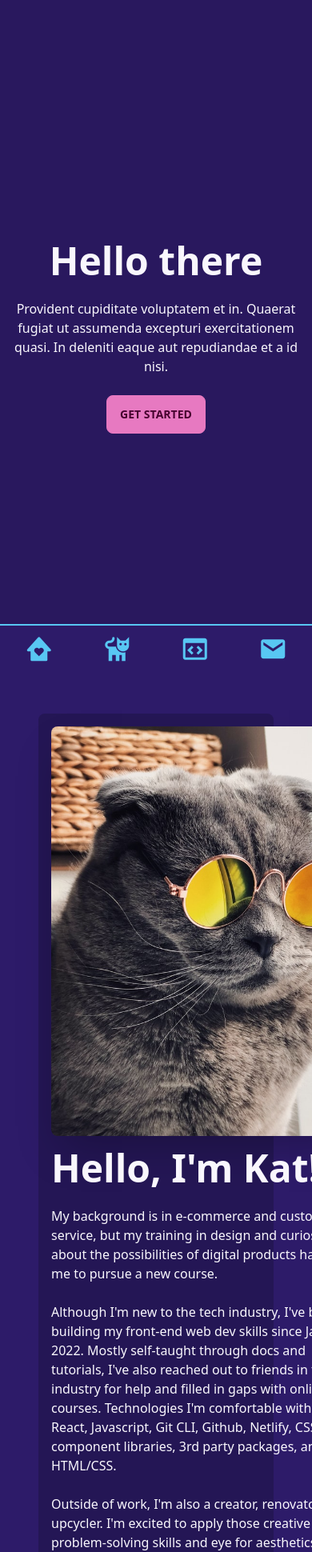
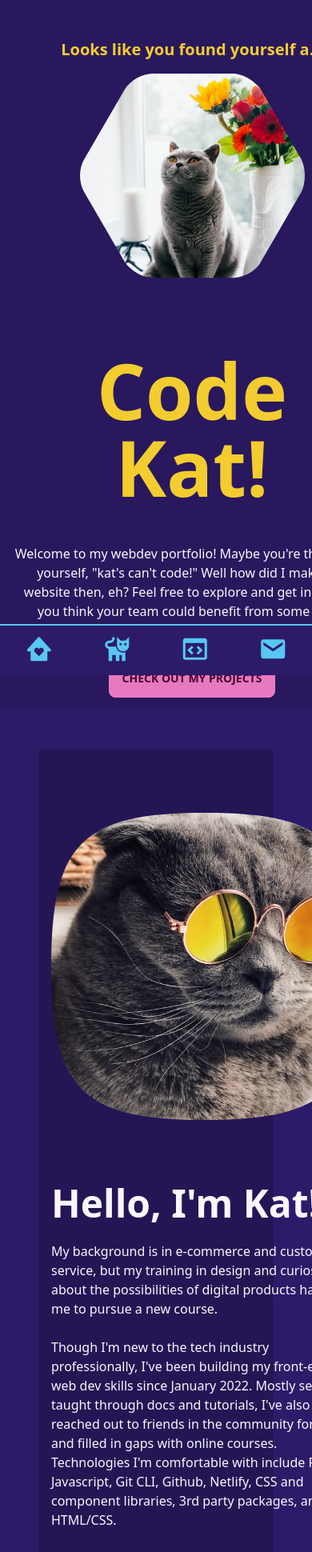
Before and after one commit to kemetcalf/portfolio-2023, a React (Create React App) app: page / in a window 390 px wide. Shown: the top 1940 px of the page at 80% size. Built offline with nearby package versions, Linux system fonts and the light colour scheme.

Commit message:
fixed Hero section responsive behavior

```diff
--- a/src/App.jsx
+++ b/src/App.jsx
@@ -7,12 +7,12 @@ import AboutMe from "./Components/AboutMe";
 export default function App() {
 	return (
 		<div>
-			<Hero id="hero" />
+			<Hero />
 			<AboutMe />
-			<ProjectGallery id="projectgallery" />
+			<ProjectGallery />
 
-			<ContactInfo id="contactinfo" />
-			<BottomNav id="navbar" />
+			<ContactInfo />
+			<BottomNav />
 		</div>
 	);
 }
--- a/src/Components/AboutMe.jsx
+++ b/src/Components/AboutMe.jsx
@@ -1,4 +1,5 @@
 import cool_cat from "../Assets/cool_cat.jpg";
+import AnchorLink from "react-anchor-link-smooth-scroll";
 
 export default function AboutMe() {
 	return (
@@ -8,7 +9,7 @@ export default function AboutMe() {
 					<img
 						src={cool_cat}
 						alt="grey cat wearing orange reflective sunnies"
-						className="max-w-sm rounded-lg shadow-2xl"
+						className="max-w-sm mask mask-squircle rounded-lg shadow-2xl"
 					/>
 					<div>
 						<h1 className="text-5xl font-bold">Hello, I'm Kat! </h1>
@@ -17,29 +18,41 @@ export default function AboutMe() {
 							training in design and curiosity about the possibilities of
 							digital products has led me to pursue a new course. <br />
 							<br />
-							Although I'm new to the tech industry, I've been building my
-							front-end web dev skills since January 2022. Mostly self-taught
-							through docs and tutorials, I've also reached out to friends in
-							the industry for help and filled in gaps with online courses.
-							Technologies I'm comfortable with include React, Javascript, Git
-							CLI, Github, Netlify, CSS and component libraries, 3rd party
-							packages, and HTML/CSS. <br />
+							Though I'm new to the tech industry professionally, I've been
+							building my front-end web dev skills since January 2022. Mostly
+							self-taught through docs and tutorials, I've also reached out to
+							friends in the community for help and filled in gaps with online
+							courses. Technologies I'm comfortable with include React,
+							Javascript, Git CLI, Github, Netlify, CSS and component libraries,
+							3rd party packages, and HTML/CSS. <br />
 							<br />
 							Outside of work, I'm also a creator, renovator, and upcycler. I'm
 							excited to apply those creative problem-solving skills and eye for
-							aesthetics to my work as a front-end dev. I enjoy delivering solid
-							work that can be used and valued, contributing to the quality of
-							people's lives. <br />
+							aesthetics to my work as a front-end dev. I enjoy delivering
+							reliable work that can be used and valued, contributing to the
+							quality of people's lives. <br />
 							<br /> If you're interested in connecting to learn more about my
 							skills and experience, please reach out. I'm looking to explore
 							opportunities in front-end web development and can't wait to see
 							where this new journey takes me!
 						</p>
 						<button className="btn btn-primary m-4 active" href="/contactinfo">
-							<a href="#contactinfo">Get in touch</a>
+							<AnchorLink
+								href="#contactinfo"
+								className="tooltip tooltip-left"
+								data-tip="Contact Info"
+							>
+								Get in touch
+							</AnchorLink>
 						</button>
 						<button className="btn btn-secondary m-4">
-							Check out my projects
+							<AnchorLink
+								href="#projectgallery"
+								className="tooltip tooltip-left"
+								data-tip="Project Gallery"
+							>
+								Check out my projects
+							</AnchorLink>
 						</button>
 					</div>
 				</div>
--- a/src/Components/ContactInfo.jsx
+++ b/src/Components/ContactInfo.jsx
@@ -7,7 +7,7 @@ export default function ContactInfo() {
 					<div className="card w-96 bg-primary text-primary-content">
 						<div className="card-body">
 							<h2 className="card-title justify-center">Kathleen Metcalf</h2>
-							<p>contact info goes here</p>
+							<p>kat@katmetcalf.com</p>
 							<div className="card-actions justify-center">
 								<button className="btn btn-circle">
 									<a
--- a/src/Components/Hero.jsx
+++ b/src/Components/Hero.jsx
@@ -1,15 +1,39 @@
+import hero_cat from "../Assets/hero_cat.jpg";
+import AnchorLink from "react-anchor-link-smooth-scroll";
 export default function Hero() {
 	return (
 		<div id="hero" className="hero min-h-screen bg-base-200">
-			<div className="hero-content text-center">
-				<div className="max-w-md">
-					<h1 className="text-5xl font-bold">Hello there</h1>
-					<p className="py-6">
-						Provident cupiditate voluptatem et in. Quaerat fugiat ut assumenda
-						excepturi exercitationem quasi. In deleniti eaque aut repudiandae et
-						a id nisi.
+			<div className="hero-content flex-col lg:flex-row-reverse">
+				<div className="m-8">
+					<h2 className="text-xl text-accent text-center font-bold pb-4 lg:hidden">
+						Looks like you found yourself a...
+					</h2>
+					<img
+						src={hero_cat}
+						alt="grey cat sitting next to a vase of colorful daisies"
+						className="max-w-sm mask mask-hexagon-2 rounded-lg shadow-2xl"
+					/>
+				</div>
+				<div className="max-w-lg text-center lg:text-right ">
+					<h2 className="text-xl text-accent text-center font-bold pb-4 invisible lg:visible">
+						Looks like you found yourself a...
+					</h2>
+					<h1 className="text-8xl text-accent font-bold mb-6 "> Code Kat!</h1>
+					<p className="py-6 ">
+						Welcome to my webdev portfolio! Maybe you're thinking to yourself,
+						"kat's can't code!" Well how did I make this website then, eh? Feel
+						free to explore and get in touch if you think your team could
+						benefit from some feline influence
 					</p>
-					<button className="btn btn-primary">Get Started</button>
+					<button className="btn btn-primary">
+						<AnchorLink
+							href="#projectgallery"
+							className="tooltip tooltip-left"
+							data-tip="Project Gallery"
+						>
+							Check out my projects
+						</AnchorLink>
+					</button>
 				</div>
 			</div>
 		</div>
```
Also changed, not shown: src/Assets/hero_cat.jpg (added).
